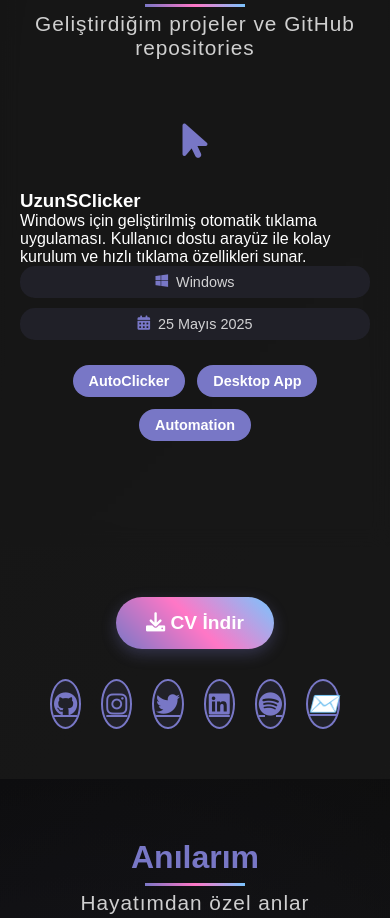
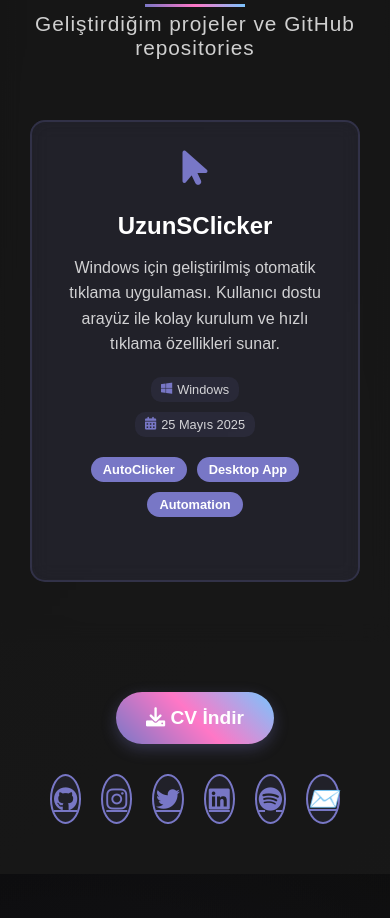
Before and after one commit to OmerUzunsoy/Personal-Site, a plain HTML site: page index.html in a window 390 px wide. Shown: the part 1795-2713 px from the top of the page. Drawn offline with Linux system fonts and the light colour scheme.

Commit message:
Update style.css

```diff
--- a/style.css
+++ b/style.css
@@ -227,7 +227,7 @@ h1 {
     }
 }
 
-/* Projeler Bölümü - Tek Proje için Özel Tasarım */
+/* Projeler Bölümü - Tek Proje Grid Tasarımı */
 .projects {
     padding: 100px 50px;
     background: var(--bg-secondary);
@@ -264,29 +264,28 @@ h1 {
     letter-spacing: 1px;
 }
 
-.projects-container {
-    display: flex;
-    justify-content: center;
-    align-items: center;
-    max-width: 1200px;
+.projects-grid {
+    display: grid;
+    grid-template-columns: 1fr;
+    justify-items: center;
+    max-width: 500px;
     margin: 0 auto;
 }
 
-.project-card-featured {
+.project-card {
     background: var(--bg-card);
-    border-radius: 25px;
-    padding: 40px;
+    border-radius: 20px;
+    padding: 30px;
     border: 2px solid var(--border-color);
     cursor: pointer;
     transition: all 0.4s cubic-bezier(0.175, 0.885, 0.32, 1.275);
     position: relative;
     overflow: hidden;
     backdrop-filter: blur(10px);
-    max-width: 500px;
     width: 100%;
 }
 
-.project-card-featured::before {
+.project-card::before {
     content: '';
     position: absolute;
     top: 0;
@@ -299,66 +298,64 @@ h1 {
     z-index: 0;
 }
 
-.project-card-featured:hover::before {
+.project-card:hover::before {
     opacity: 0.1;
 }
 
-.project-card-featured:hover {
-    transform: translateY(-15px) scale(1.02);
+.project-card:hover {
+    transform: translateY(-10px);
     border-color: var(--accent-primary);
-    box-shadow: 0 25px 50px var(--shadow-color);
+    box-shadow: 0 20px 40px var(--shadow-color);
 }
 
-.project-card-featured > * {
+.project-card > * {
     position: relative;
     z-index: 1;
 }
 
 .project-icon {
-    font-size: 3.5em;
+    font-size: 2.5em;
     color: var(--accent-primary);
-    margin-bottom: 25px;
+    margin-bottom: 20px;
     text-align: center;
     transition: transform 0.3s ease;
 }
 
-.project-card-featured:hover .project-icon {
-    transform: scale(1.2) rotate(360deg);
+.project-card:hover .project-icon {
+    transform: scale(1.1) rotateY(180deg);
 }
 
-.project-card-featured h3 {
-    font-size: 2em;
-    margin-bottom: 20px;
+.project-card h3 {
+    font-size: 1.5em;
+    margin-bottom: 15px;
     color: var(--text-primary);
     text-align: center;
-    font-weight: 700;
 }
 
-.project-description {
+.project-card p {
     color: var(--text-secondary);
-    line-height: 1.7;
-    margin-bottom: 25px;
+    line-height: 1.6;
+    margin-bottom: 20px;
     text-align: center;
-    font-size: 1.1em;
 }
 
 .project-details {
     display: flex;
     justify-content: space-between;
-    margin-bottom: 25px;
-    gap: 20px;
+    margin-bottom: 20px;
+    gap: 15px;
 }
 
 .project-platform,
 .project-date {
     display: flex;
     align-items: center;
-    gap: 8px;
+    gap: 5px;
     color: var(--text-secondary);
     background: rgba(120, 119, 198, 0.1);
-    padding: 8px 15px;
-    border-radius: 15px;
-    font-size: 0.9em;
+    padding: 5px 10px;
+    border-radius: 10px;
+    font-size: 0.8em;
 }
 
 .project-platform i,
@@ -368,8 +365,8 @@ h1 {
 
 .project-tech {
     display: flex;
-    gap: 12px;
-    margin-bottom: 25px;
+    gap: 10px;
+    margin-bottom: 20px;
     flex-wrap: wrap;
     justify-content: center;
 }
@@ -377,31 +374,30 @@ h1 {
 .tech-tag {
     background: var(--accent-primary);
     color: white;
-    padding: 8px 16px;
-    border-radius: 25px;
-    font-size: 0.9em;
+    padding: 5px 12px;
+    border-radius: 20px;
+    font-size: 0.8em;
     font-weight: 600;
     transition: transform 0.2s ease;
 }
 
-.project-card-featured:hover .tech-tag {
-    transform: translateY(-3px);
+.project-card:hover .tech-tag {
+    transform: translateY(-2px);
 }
 
 .project-link {
     display: flex;
     align-items: center;
     justify-content: center;
-    gap: 10px;
+    gap: 8px;
     color: var(--accent-primary);
-    font-weight: 700;
+    font-weight: 600;
     opacity: 0;
-    transform: translateY(15px);
+    transform: translateY(10px);
     transition: all 0.3s ease;
-    font-size: 1.1em;
 }
 
-.project-card-featured:hover .project-link {
+.project-card:hover .project-link {
     opacity: 1;
     transform: translateY(0);
 }
@@ -785,27 +781,20 @@ h1 {
         padding: 60px 20px;
     }
 
-    .project-card-featured {
-        padding: 30px 25px;
-        border-radius: 20px;
+    .projects-grid {
+        max-width: 100%;
+        padding: 0 10px;
     }
 
-    .project-icon {
-        font-size: 2.5em;
-    }
-
-    .project-card-featured h3 {
-        font-size: 1.6em;
+    .project-card {
+        padding: 25px;
+        border-radius: 15px;
     }
 
     .project-details {
         flex-direction: column;
         gap: 10px;
-    }
-
-    .project-platform,
-    .project-date {
-        justify-content: center;
+        align-items: center;
     }
 
     /* Anılarım Mobile */
```
